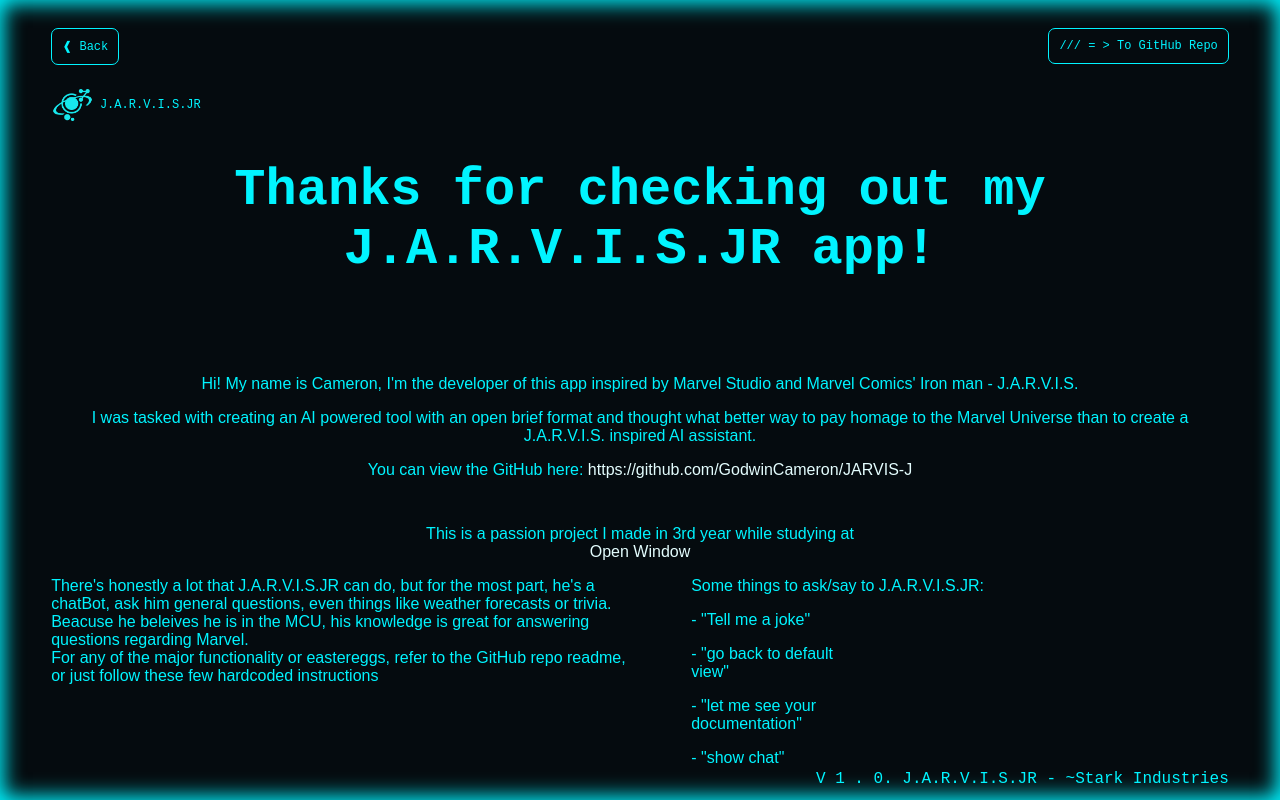
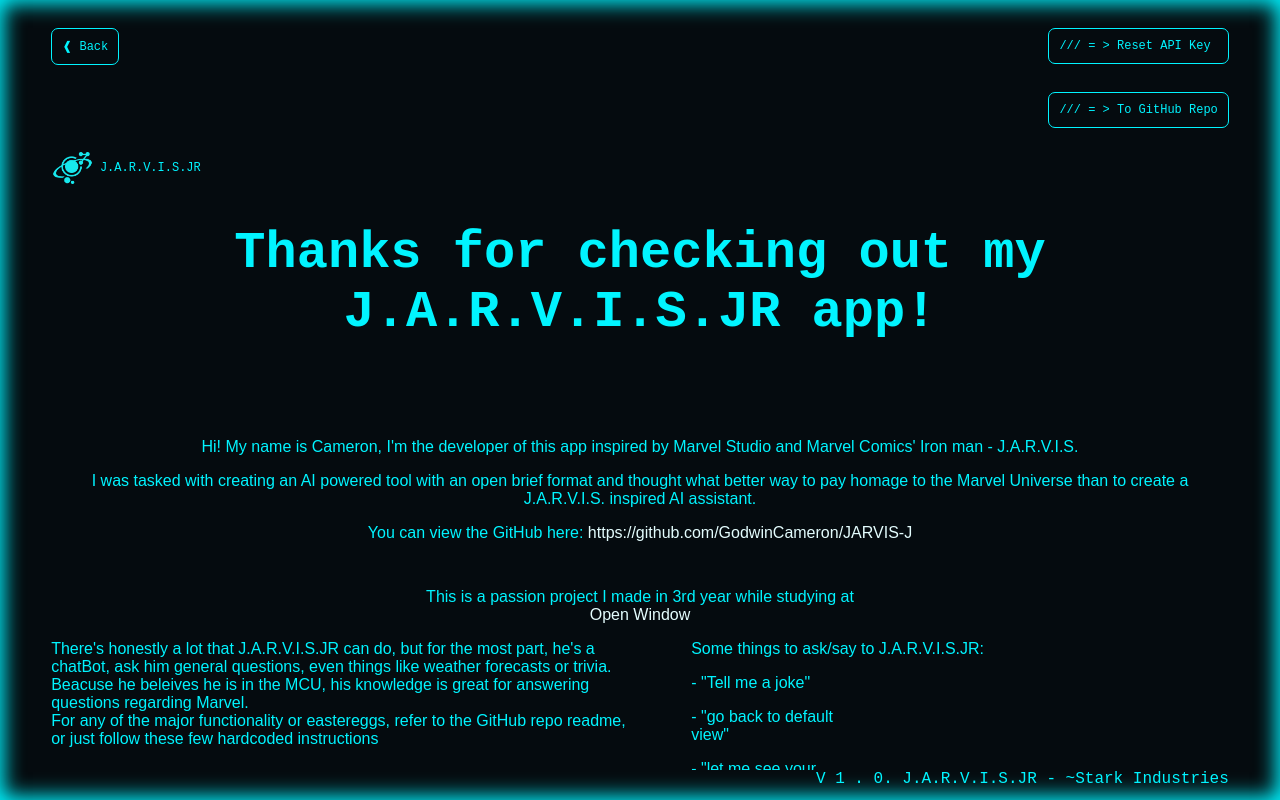
Before and after one commit to GodwinCameron/JARVIS-JR, a React (Create React App) app: page /docs in a window 1280 px wide. Built offline with nearby package versions, Linux system fonts and the light colour scheme.

Commit message:
added reset API key button

```diff
--- a/src/components/DocumentationComponent/DocumentationComponent.jsx
+++ b/src/components/DocumentationComponent/DocumentationComponent.jsx
@@ -3,6 +3,11 @@
 import { Link } from "react-router-dom";
 
 const DocumentationComponent = () => {
+
+  const removeApiKey = () => {
+    localStorage.removeItem("key");
+  }
+
   return (
     <>
       <div className={styles.main}>
@@ -17,8 +22,13 @@
               target="_blank"
               href="https://github.com/GodwinCameron/JARVIS-JR"
             >
-              <div className={`${styles.moreOptions} ${styles.docs}`}>
-                &#47;&#47;&#47; &#61; &#62; To GitHub Repo
+              <div>
+              <div onClick={removeApiKey} className={`${styles.moreOptions} ${styles.docs}`}>
+                  &#47;&#47;&#47; &#61; &#62; Reset API Key
+                </div>
+                <div className={`${styles.moreOptions} ${styles.docs}`}>
+                  &#47;&#47;&#47; &#61; &#62; To GitHub Repo
+                </div>
               </div>
             </a>
           </div>
@@ -101,7 +111,9 @@
               <p className={styles.text3}>
                 {"              "} - "shut up/stop talking"
               </p>
-              <p className={styles.text3}>{"              "} and many more...</p>
+              <p className={styles.text3}>
+                {"              "} and many more...
+              </p>
             </p>
           </div>
 
```
